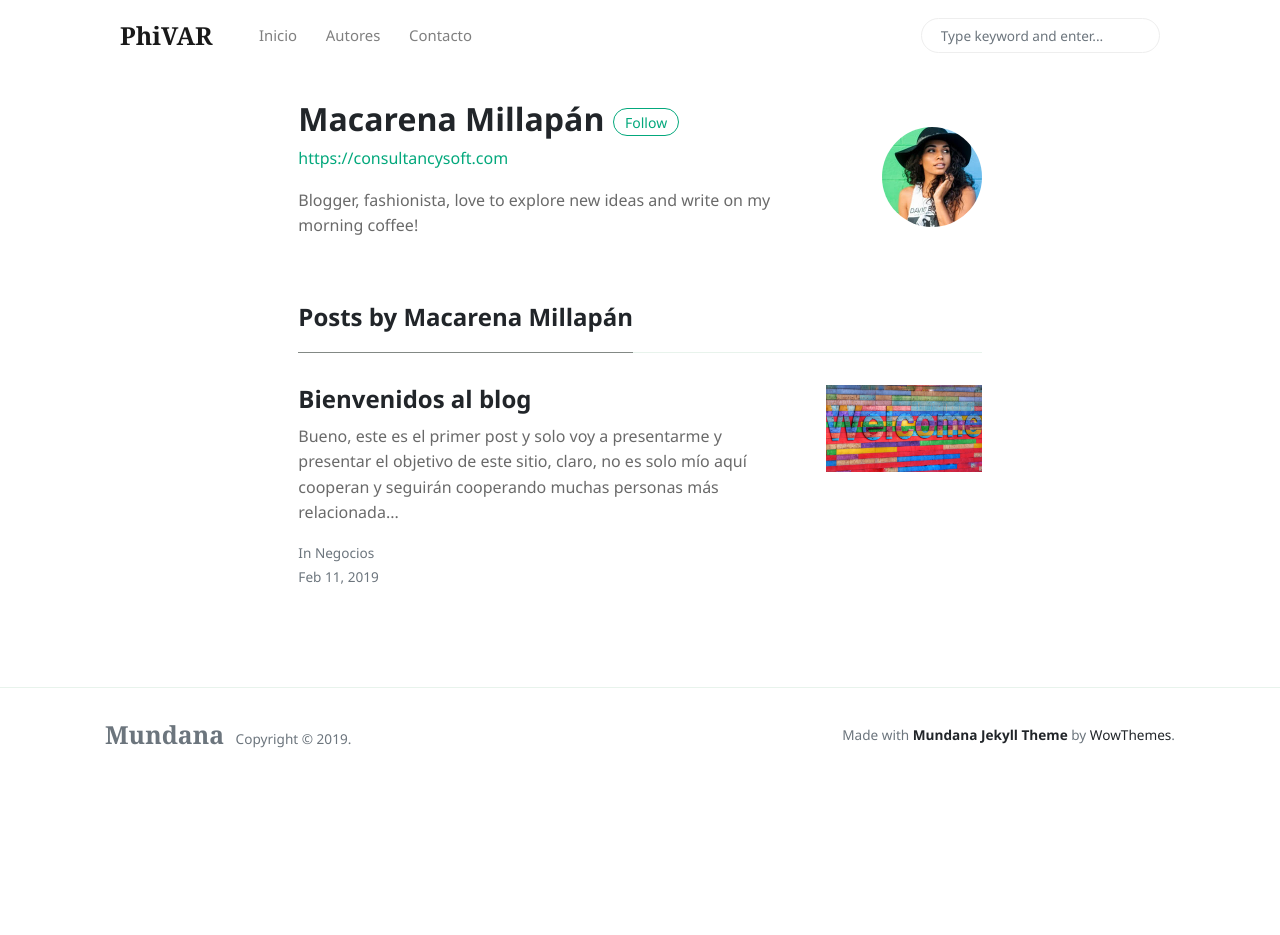
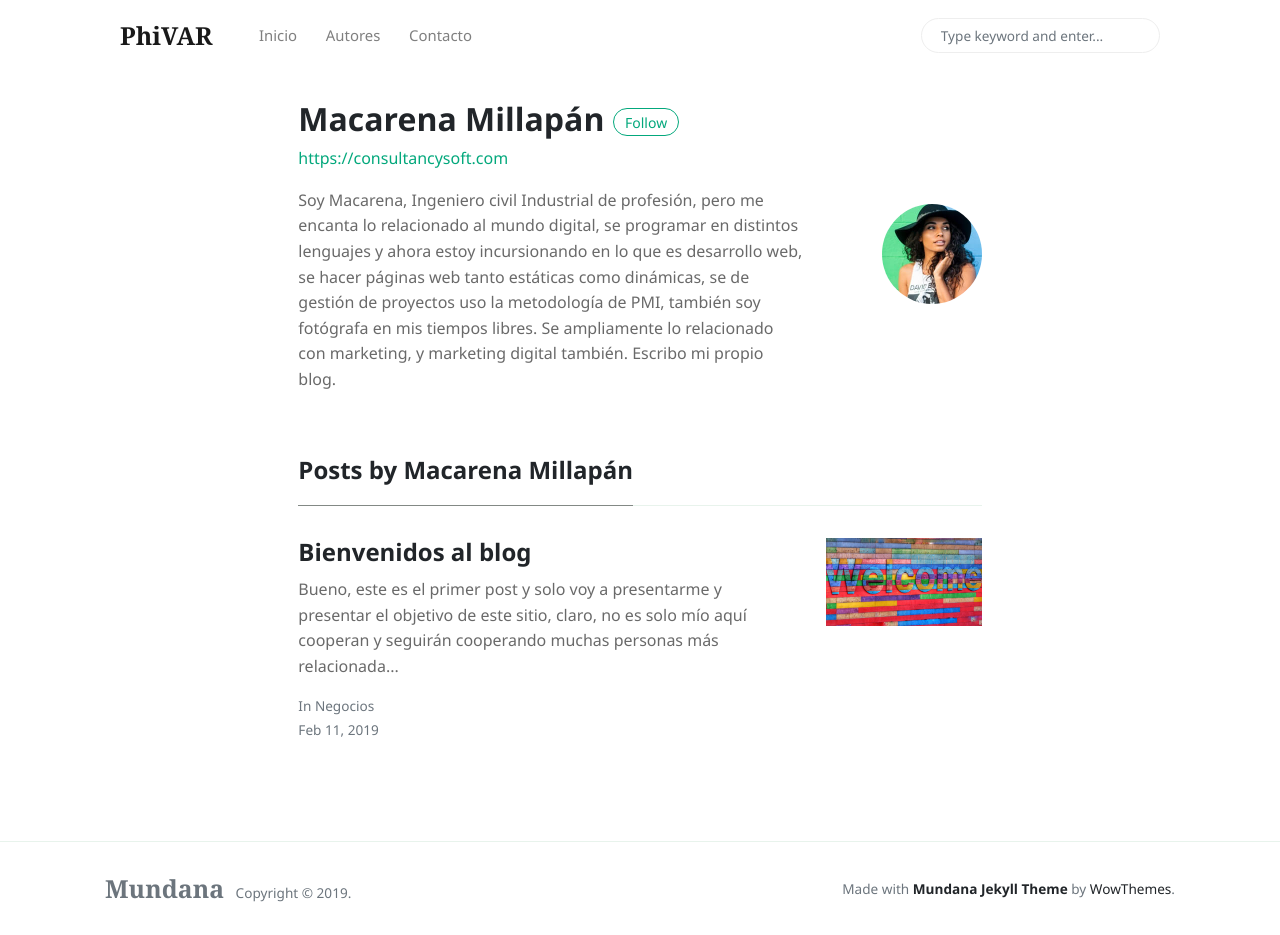
Before and after one commit to FrancisIron/phivar, a Jekyll site: the page built from _pages/author-mako.html, in a window 1280 px wide and 935 px high. Built offline with Jekyll 4.4.1, drawn with Linux system fonts in a browser that asks for light colours; nearby versions of some CDN libraries.

Commit message:
Re update autores

```diff
--- a/_config.yml
+++ b/_config.yml
@@ -23,7 +23,7 @@ authors:
       name:           Francisco Fierro
       site:           https://www.meowsoft.net
       avatar:         /assets/images/avatar1.jpg
-      bio:            "Hi, I am Sal, the author of Mundana, the theme you're currently previewing. I hope you like it!"
+      bio:            "Soy Francisco, estudiante de Ingeniería Informática, desde siempre me ha gustado la informática, el desarrollo de software, la electrónica, la tecnología, la administración de sistemas y un largo etc. Por otra parte, me desenvuelvo como audiovisualita en mis tiempos libres y practico composición fotográfica. Actualmente trabajo como Soporte Técnico y tengo mis propios proyectos de desarrollo de software."
       email:          fjff603@gmail.com
       twitter:        https://twitter.com/FrancisIr0n
 
@@ -31,7 +31,7 @@ authors:
       name:           Macarena Millapán
       site:           https://consultancysoft.com
       avatar:         /assets/images/avatar2.jpg
-      bio:            "Blogger, fashionista, love to explore new ideas and write on my morning coffee!"
+      bio:            "Soy Macarena, Ingeniero civil Industrial de profesión, pero me encanta lo relacionado al mundo digital, se programar en distintos lenguajes y ahora estoy incursionando en lo que es desarrollo web, se hacer páginas web tanto estáticas como dinámicas, se de gestión de proyectos uso la metodología de PMI, también soy fotógrafa en mis tiempos libres. Se ampliamente lo relacionado con marketing, y marketing digital también. Escribo mi propio blog."
       email:          macarena.millapan.c@gmail.com
       twitter:        https://twitter.com/MeiSerene
 
```
